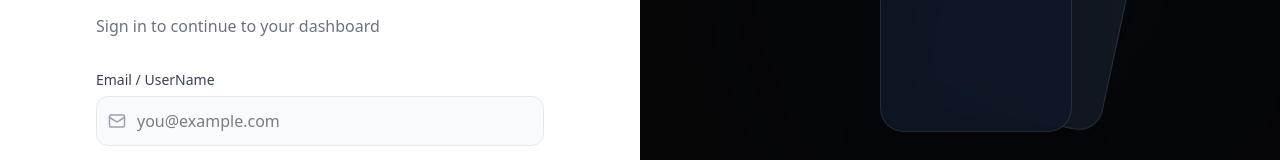
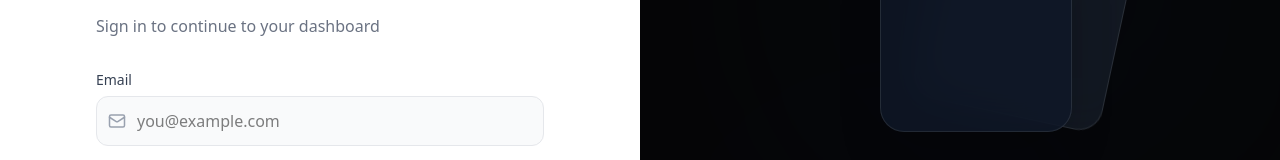
Before and after one commit to imsuraj16/event_Reminder, a React app in the folder frontend/: page /login in a window 1280 px wide. Shown: the part 266-426 px from the top of the page. Built offline with nearby package versions, Linux system fonts and the light colour scheme; the HTML template or start-up script is replaced by a standard one.

Commit message:
formatted

```diff
--- a/frontend/src/pages/Login.jsx
+++ b/frontend/src/pages/Login.jsx
@@ -123,7 +123,7 @@ const Login = () => {
             {/* Email Input */}
             <motion.div variants={itemVariants}>
               <label className="block text-sm font-medium text-gray-700 mb-1.5">
-                Email / UserName
+                Email
               </label>
               <div className="relative">
                 <div className="absolute inset-y-0 left-0 pl-3 flex items-center pointer-events-none text-gray-400">
```
